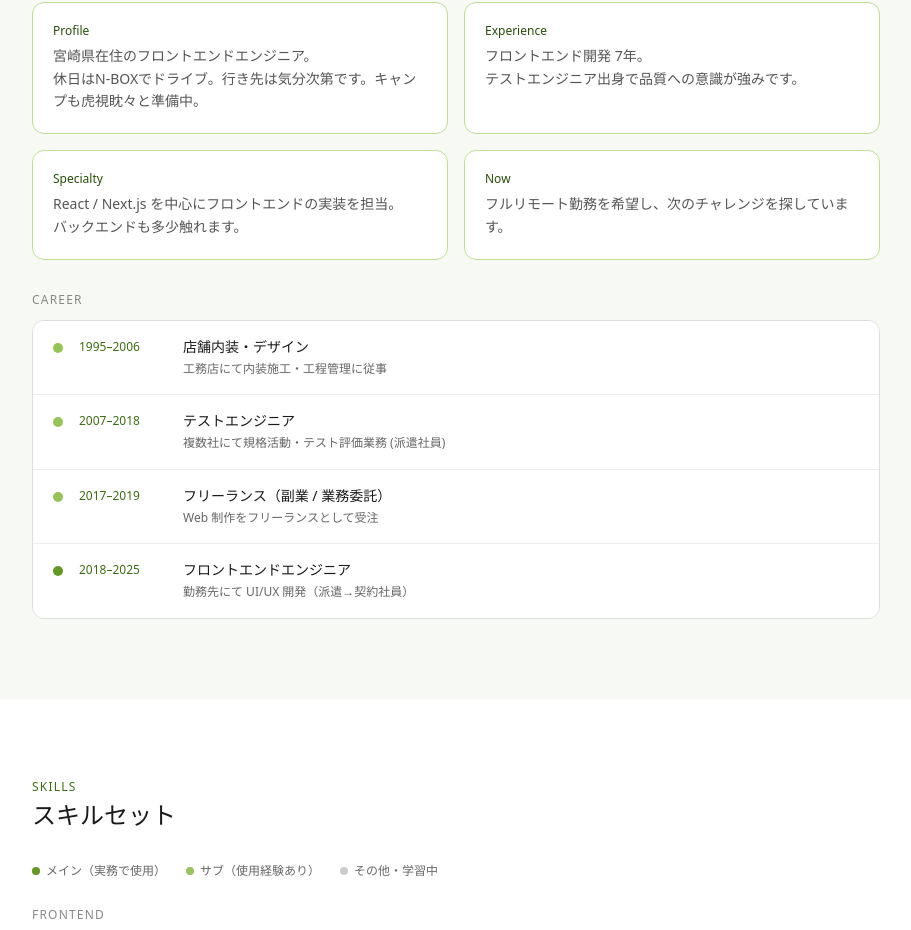
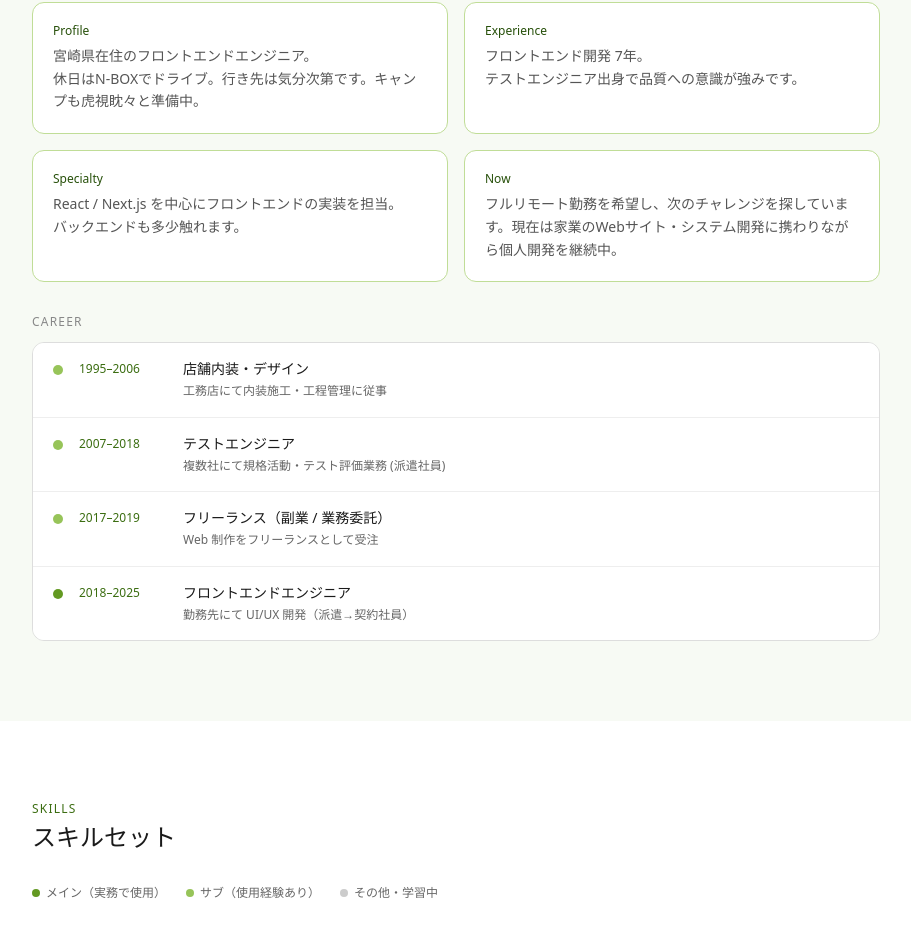
Before and after one commit to atsmile/portfolio, a Next.js app: page / in a window 1280 px wide. Shown: the part 777-1707 px from the top of the page, without its empty margins (184-1095 px from the left). Built offline with nearby package versions, Linux system fonts and the light colour scheme.

Commit message:
now 追記

```diff
--- a/src/data/profile.ts
+++ b/src/data/profile.ts
@@ -7,7 +7,7 @@ export const profile = {
   experience: "フロントエンド開発 7年",
   hobby:
     "休日はN-BOXでドライブ。行き先は気分次第です。キャンプも虎視眈々と準備中。",
-  now: "フルリモート勤務を希望し、次のチャレンジを探しています。",
+  now: "フルリモート勤務を希望し、次のチャレンジを探しています。現在は家業のWebサイト・システム開発に携わりながら個人開発を継続中。",
   github: "https://github.com/atsmile",
 };
 
```
